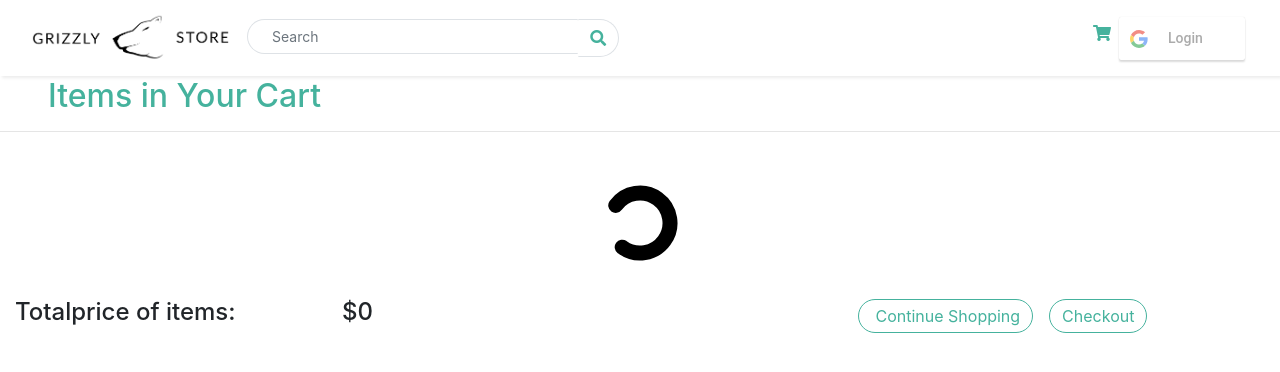
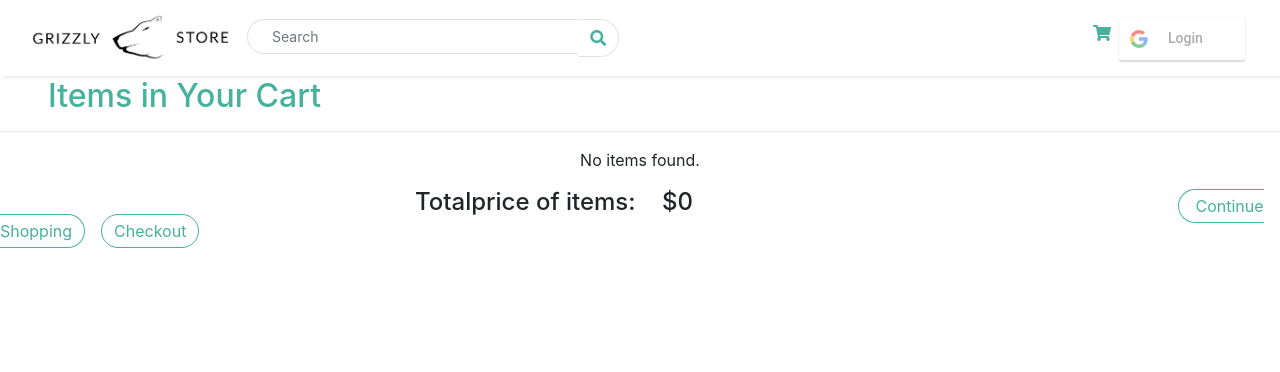
Before and after one commit to CognizantGrads-TeamALT/grizzly-frontend, a React (Create React App) app: page /shoppingcart in a window 1280 px wide. Shown: the top 372 px of the page. Built offline with nearby package versions, Linux system fonts and the light colour scheme; what axios-cache-adapter would draw is missing.

Commit message:
feature/griz-295

```diff
--- a/src/App.css
+++ b/src/App.css
@@ -1348,8 +1348,10 @@ a:hover {
 }
 
 .h4-totalprice{
-  margin-bottom: 12px;
-  margin-right: 100px;
+
+  margin-left: 400px;
+  margin-right: 20px;
+  margin-bottom: 40px;
 
 }
 .picCustomerDetailedProductCol {
--- a/src/actions/cartActions.js
+++ b/src/actions/cartActions.js
@@ -15,8 +15,8 @@ export const loadCart = () => dispatch => {
 
 // Save the cart data.
 export const saveCart = data => {
-    if (!isEmpty(data))
-        localStorage.setItem(location, JSON.stringify(data));
+    let newData = !(isEmpty(data)) ? data : {}
+    localStorage.setItem(location, JSON.stringify(newData));
 }
 
 // Add an item to the cart.
--- a/src/components/portal/customer/ShoppingCart.js
+++ b/src/components/portal/customer/ShoppingCart.js
@@ -24,7 +24,10 @@ class ShoppingCart extends Component {
     this.triggeredFetch = false;
     this.totalPrice = 0;
   }
-
+  // Will update the totalPrice once the cart is cleared
+  componentWillUpdate() {
+    this.totalPrice = 0;
+  }
   // Load their cart from local storage if it is empty...
   componentDidMount() {
     if (isEmpty(this.props.product.cart)) {
@@ -52,16 +55,12 @@ class ShoppingCart extends Component {
       }
     }
   }
-
-
   removeFromCart(single, productId) {
     this.props.removeFromCart(single.productId);
-
   }
 
   onChange(productId, newValue) {
     this.props.changeQuantity(productId, newValue);
-
   }
 
   onClick(e) {
@@ -114,7 +113,7 @@ class ShoppingCart extends Component {
         this.props.product.fetchingCart = false;
     }
   }
-
+  // Adding the total price for all the items in cart
   addToMoney(additionalPrice) {
     this.totalPrice += additionalPrice
   }
@@ -127,15 +126,17 @@ class ShoppingCart extends Component {
       }
     }
 
-    // If we're fetching data from api or loading the cart...
+    // If we're fetching data from api or loading the cart....
+    if (!isEmpty(this.props.product.cart) && isEmpty(this.props.product.cart_products)) {
       if (this.props.product.loadingCart || this.props.product.fetchingCart) {
         return (
           <div className="text-center">
             <Spinner size={'150px'} />
           </div>
         );
-    } else if (isEmpty(this.props.product.cart_products)) {
-      return <p>No items found.</p>;
+      }
+    } else if (isEmpty(this.props.product.cart)) {
+      return <p align="center" className="mt-6">No items found.</p>;
     }
 
     const cartItems = this.props.product.cart_products;
@@ -190,10 +191,7 @@ class ShoppingCart extends Component {
         {this.addToMoney(this.props.product.cart[prod.productId] * prod.price)}
       </div>
     ));
-
   }
-
-
 
   render() {
     return (
@@ -203,26 +201,25 @@ class ShoppingCart extends Component {
           <hr width="100%" />
         </div>
         <div>{this.show()}</div>
-        <div align="right" className="totalprice d-inline">
+        <div align="right" className="totalprice d-inline mb-8">
           <div align="center" className="d-inline col mr-6 mb-5">
-            <h4 className="d-inline h4-totalprice">Totalprice of items: </h4>
+            <h4 align="center" className="d-inline h4-totalprice">
+              Totalprice of items: </h4>
             <div align="center" className="d-inline ">
               <h4 className="d-inline"> ${this.totalPrice}</h4>
             </div>
           </div>
         </div>
-        <div align="right" className="row-2 d-inline checkout-btn div-checkout">
+        <div align="right" className="row-2 d-inline checkout-btn div-checkout mt-5">
           <Link
             className="d-inline btn continue-btn more-rounded btnCheckOutCart "
-            to="/customer"
-          >
+            to="/customer">
             {" "}
             Continue Shopping
           </Link>
           <Link
             className="d-inline btn ml-3 checkout-btn more-rounded btnCheckOutCart"
-            to="/payment"
-          >
+            to="/payment">
             Checkout
           </Link>
         </div>
--- a/src/reducers/productReducer.js
+++ b/src/reducers/productReducer.js
@@ -84,7 +84,6 @@ export default function(state = initialState, action) {
 
       var newCart = isEmpty(state.cart) ? {} : state.cart;
       newCart[action.product.productId] = isEmpty(newCart[action.product.productId]) ? 1 : newCart[action.product.productId]+1; // quantity.
-      console.log("Cart append", newCart);
       saveCart(newCart);
 
       let currentProducts2 = isEmpty(state.cart_products) ? [] : state.cart_products;
@@ -106,7 +105,6 @@ export default function(state = initialState, action) {
     case types.ADJUST_CART_QUANTITY:
       newCart = isEmpty(state.cart) ? {} : state.cart;
       newCart[action.productId] = action.quantity;
-      console.log("Cart quantity change", newCart);
       saveCart(newCart);
       return {
         ...state,
@@ -115,7 +113,6 @@ export default function(state = initialState, action) {
     case types.REMOVE_FROM_CART:
       newCart = isEmpty(state.cart) ? {} : state.cart;
       delete newCart[action.productId];
-      console.log("Cart remove", newCart);
       saveCart(newCart);
       return {
         ...state,
```
Also changed, not shown: src/components/portal/detailedProduct/CustomerProductDescription.js (+4 -6 lines). Lines whose indentation alone changed are shown as unchanged.
